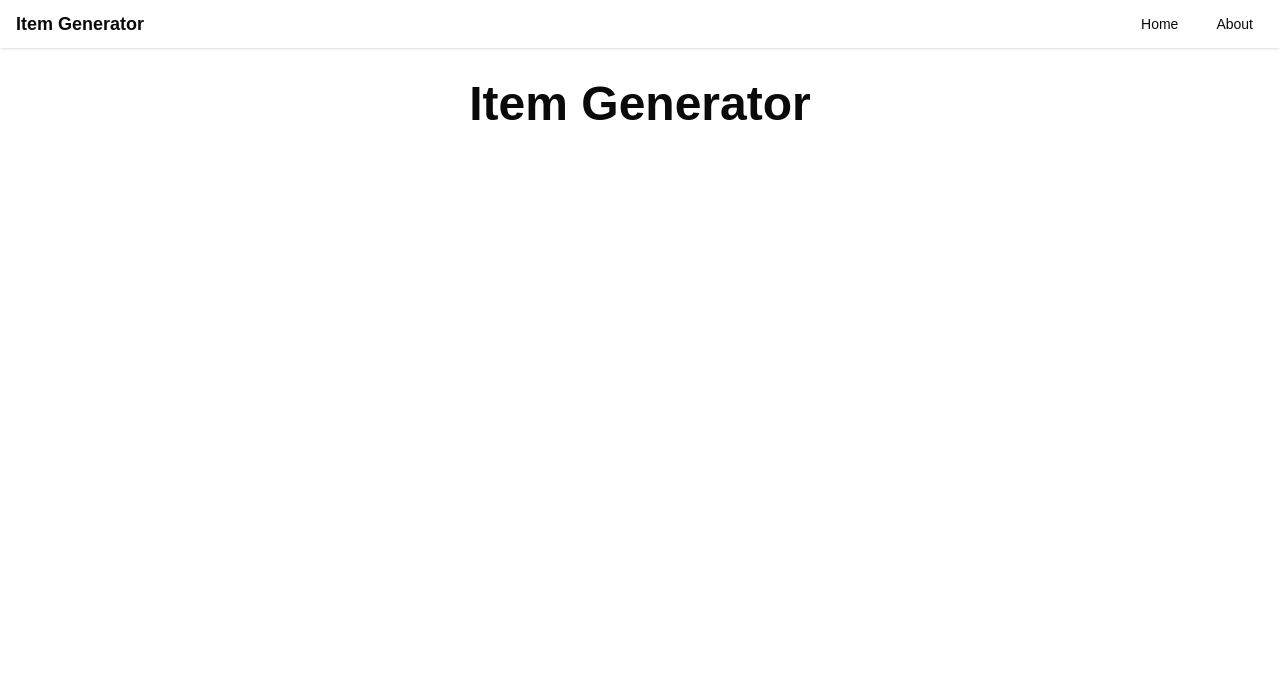
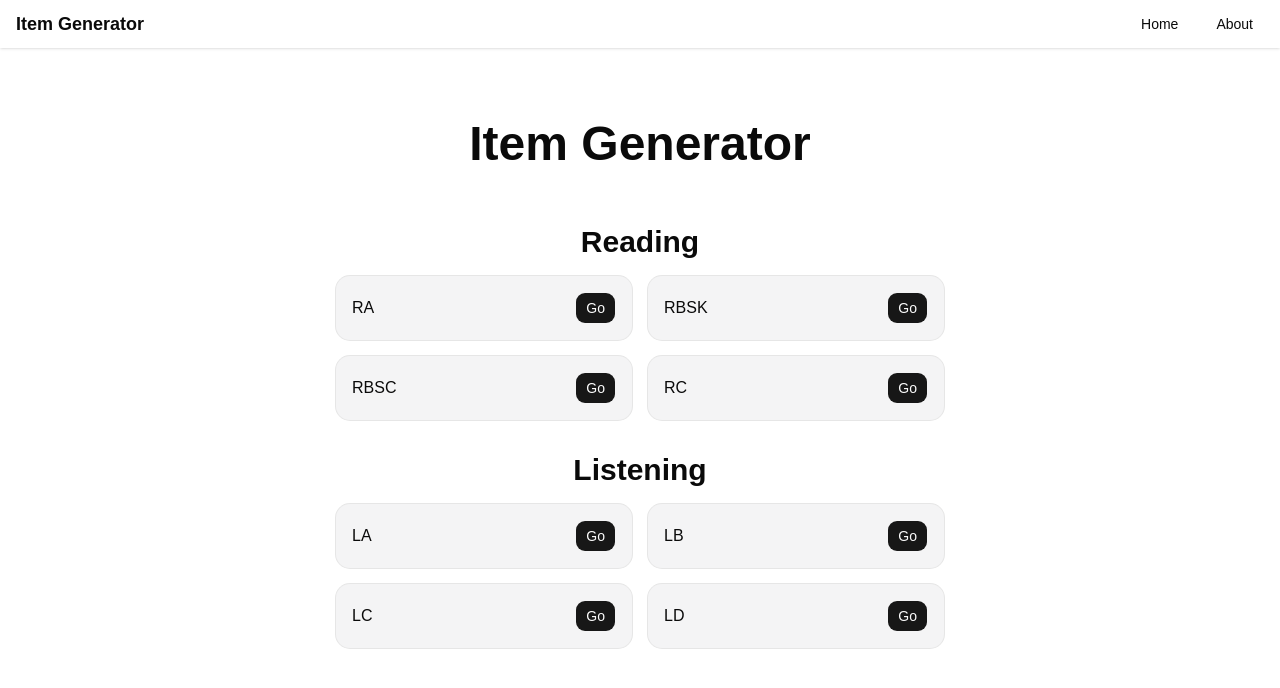
Before and after one commit to Justin-K-Ellis/content-gen-platform-prototype, a React (Vite) app in the folder client/: page / in a window 1280 px wide. Shown: the top 688 px of the page. Built offline with nearby package versions, Linux system fonts and the light colour scheme.

Commit message:
feat: scaffold UI for gallery of links

```diff
--- /dev/null
+++ b/client/src/components/CardGrid.tsx
@@ -0,0 +1,28 @@
+import { buttonVariants } from "@/components/ui/button"
+import { Card, CardContent, CardHeader, CardTitle } from "@/components/ui/card"
+
+interface Props {
+  titles: string[]
+}
+
+export default function CardGrid(props: Props) {
+  return (
+    <div className="grid grid-cols-1 gap-4 md:grid-cols-2">
+      {props.titles.map((title) => (
+        <Card
+          key={title}
+          className="flex flex-row items-center justify-between bg-zinc-100"
+        >
+          <CardHeader>
+            <CardTitle>{title}</CardTitle>
+          </CardHeader>
+          <CardContent>
+            <a href="#" className={buttonVariants({ variant: "default" })}>
+              Go
+            </a>
+          </CardContent>
+        </Card>
+      ))}
+    </div>
+  )
+}
--- a/client/src/pages/Home.tsx
+++ b/client/src/pages/Home.tsx
@@ -1,9 +1,22 @@
 import Heading1 from "@/components/Heading1"
+import Heading2 from "@/components/Heading2"
+import CardGrid from "@/components/CardGrid"
+
+const readingCards = ["RA", "RBSK", "RBSC", "RC"]
+const listeningCards = ["LA", "LB", "LC", "LD"]
 
 export default function Home() {
   return (
-    <section>
+    <section className="flex flex-col gap-8 p-4">
       <Heading1 text="Item Generator" />
+      <div>
+        <Heading2 text="Reading" />
+        <CardGrid titles={readingCards} />
+      </div>
+      <div>
+        <Heading2 text="Listening" />
+        <CardGrid titles={listeningCards} />
+      </div>
     </section>
   )
 }
```
